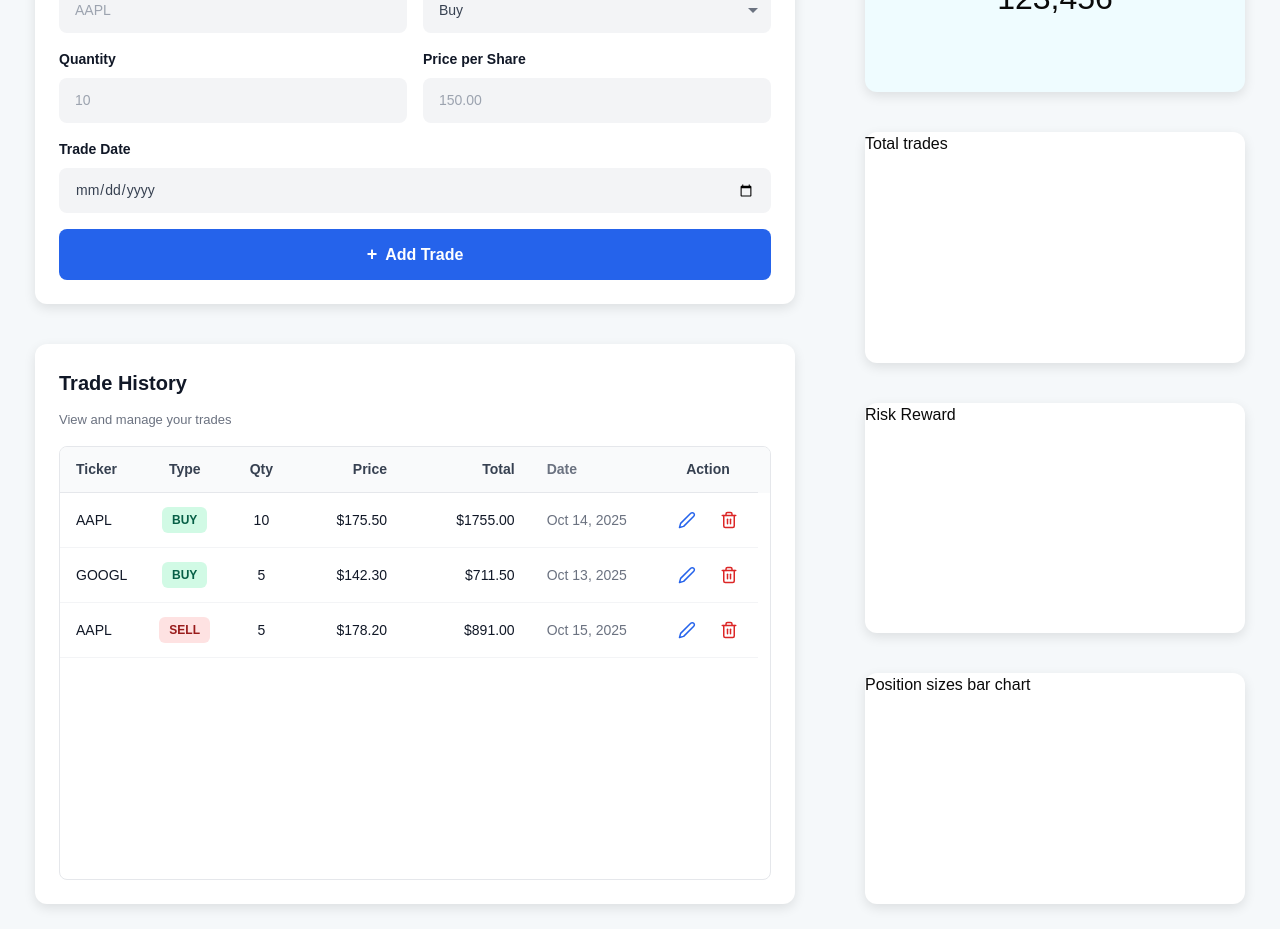
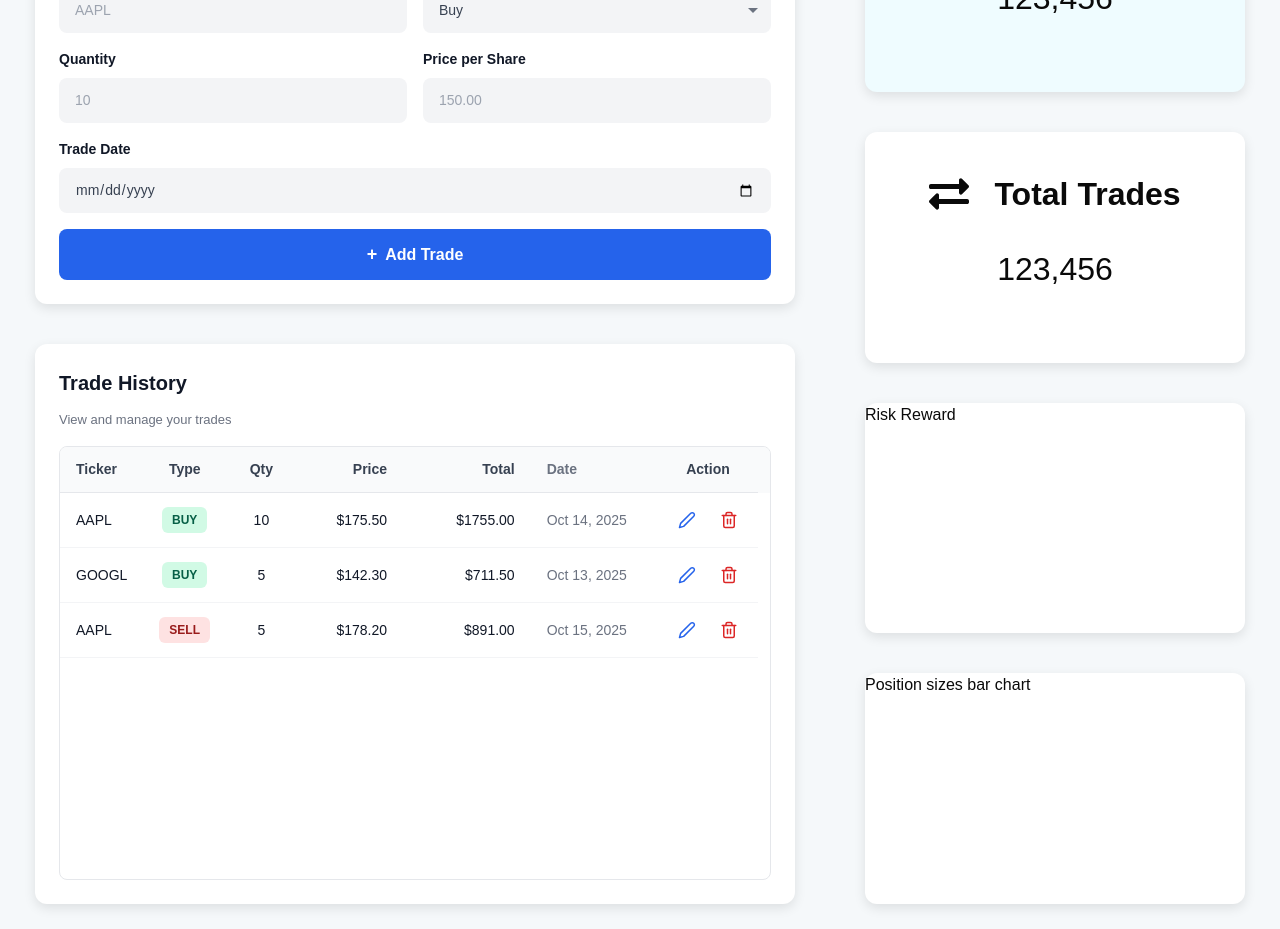
Before and after one commit to UFRed2Green/Red2Green, a Next.js app in the folder client/: page /dashboard/dashboard in a window 1280 px wide. Shown: the part 780-1709 px from the top of the page. Built offline with nearby package versions, Linux system fonts and the light colour scheme; sample sign-in values are in the browser's storage.

Commit message:
Final UI

```diff
--- a/client/src/app/dashboard/dashboard/components/SideBarTrackers.tsx
+++ b/client/src/app/dashboard/dashboard/components/SideBarTrackers.tsx
@@ -1,6 +1,7 @@
 import { TbPigMoney } from "react-icons/tb";
 import { FaArrowTrendUp } from "react-icons/fa6";
 import { LuTrendingUpDown } from "react-icons/lu";
+import { FaExchangeAlt } from "react-icons/fa";
 import '@/app/styles/dashboard/side-bar-trackers.css';
 
 export function TotalInvested() {
@@ -44,3 +45,17 @@ export function ProfitLoss() {
         </div>
     );
 }
+
+export function TotalTrades() {
+    return (
+        <div className='total-trades-container'>
+            <div className='trades-header-container'>
+                < FaExchangeAlt size={40}/>
+                <h1>Total Trades</h1>
+            </div>
+            <div className='trades-amount-container'>
+                <h1>123,456</h1>
+            </div>
+        </div>
+    );
+}
--- a/client/src/app/dashboard/dashboard/page.tsx
+++ b/client/src/app/dashboard/dashboard/page.tsx
@@ -2,7 +2,7 @@
 
 import '@/app/styles/dashboard/dashboard.css';
 import { ProtectedRoute } from '@/components/ProtectedRoute';
-import { TotalInvested, TotalRevenue, ProfitLoss } from '@/app/dashboard/dashboard/components/SideBarTrackers';
+import { TotalInvested, TotalRevenue, ProfitLoss, TotalTrades } from '@/app/dashboard/dashboard/components/SideBarTrackers';
 import TradeForm from './components/TradeForm';
 import TradeHistory from './components/TradeHistory';
 
@@ -36,7 +36,7 @@ export default function DashboardPage() {
                         <ProfitLoss />
                     </div>
                     <div className='total-trades-container card-container'>
-                        Total trades
+                        <TotalTrades />
                     </div>
                     <div className='risk-reward-container card-container'>
                         Risk Reward
--- a/client/src/app/styles/dashboard/side-bar-trackers.css
+++ b/client/src/app/styles/dashboard/side-bar-trackers.css
@@ -8,7 +8,8 @@
 
 .invested-header-container,
 .revenue-header-container,
-.realized-header-container {
+.realized-header-container,
+.trades-header-container {
     display: flex;
     flex-direction: row;
     gap: 5px;
@@ -19,7 +20,8 @@
 
 .invested-header-container h1,
 .revenue-header-container h1,
-.realized-header-container h1 {
+.realized-header-container h1,
+.trades-header-container h1 {
     margin-left: 20px;
     font-size: 2rem;
     font-weight: bold;
@@ -27,7 +29,8 @@
 
 .invested-amount-container,
 .revenue-amount-container,
-.realized-amount-container {
+.realized-amount-container,
+.trades-amount-container {
     display: flex;
     flex-direction: row;
     align-items: center;
```
